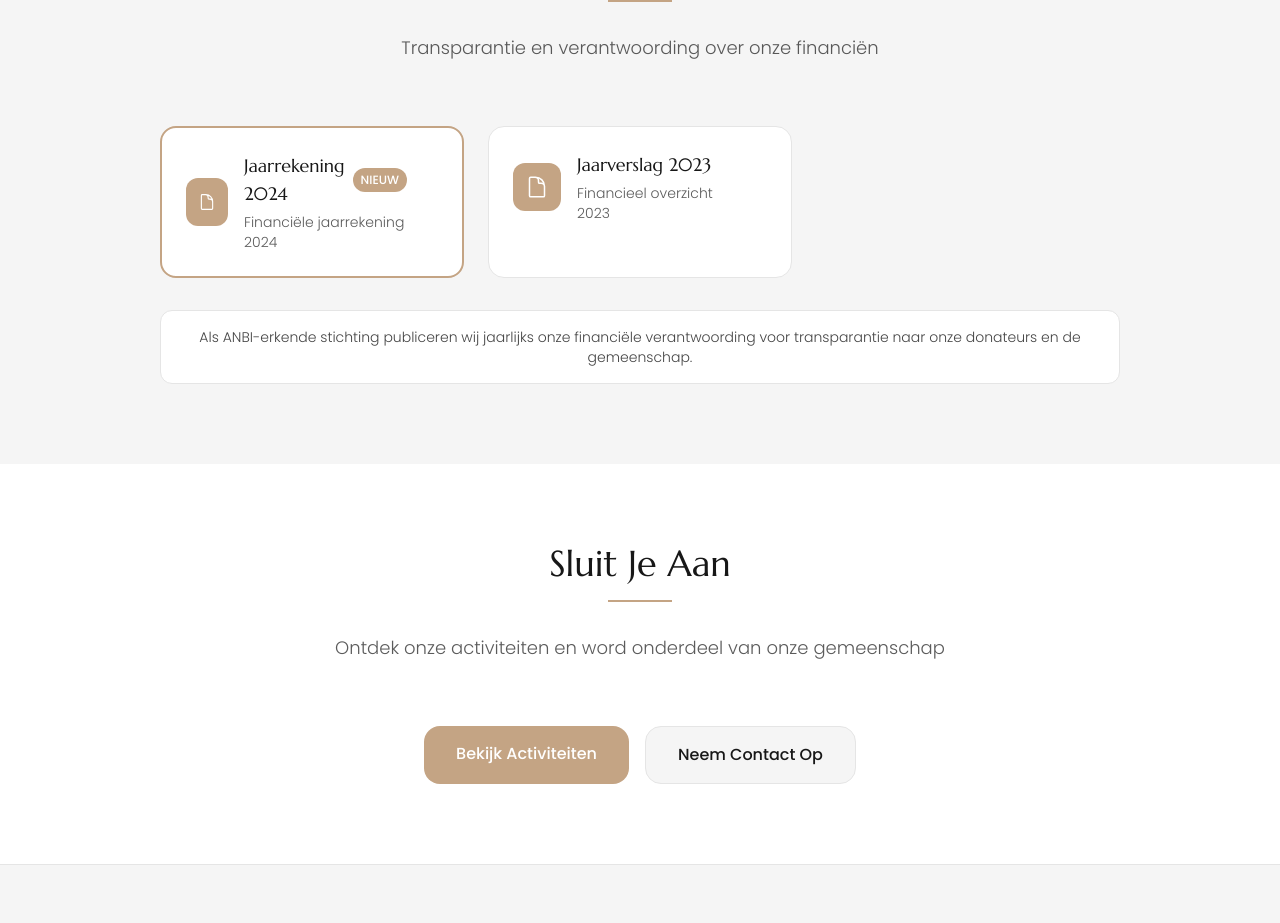
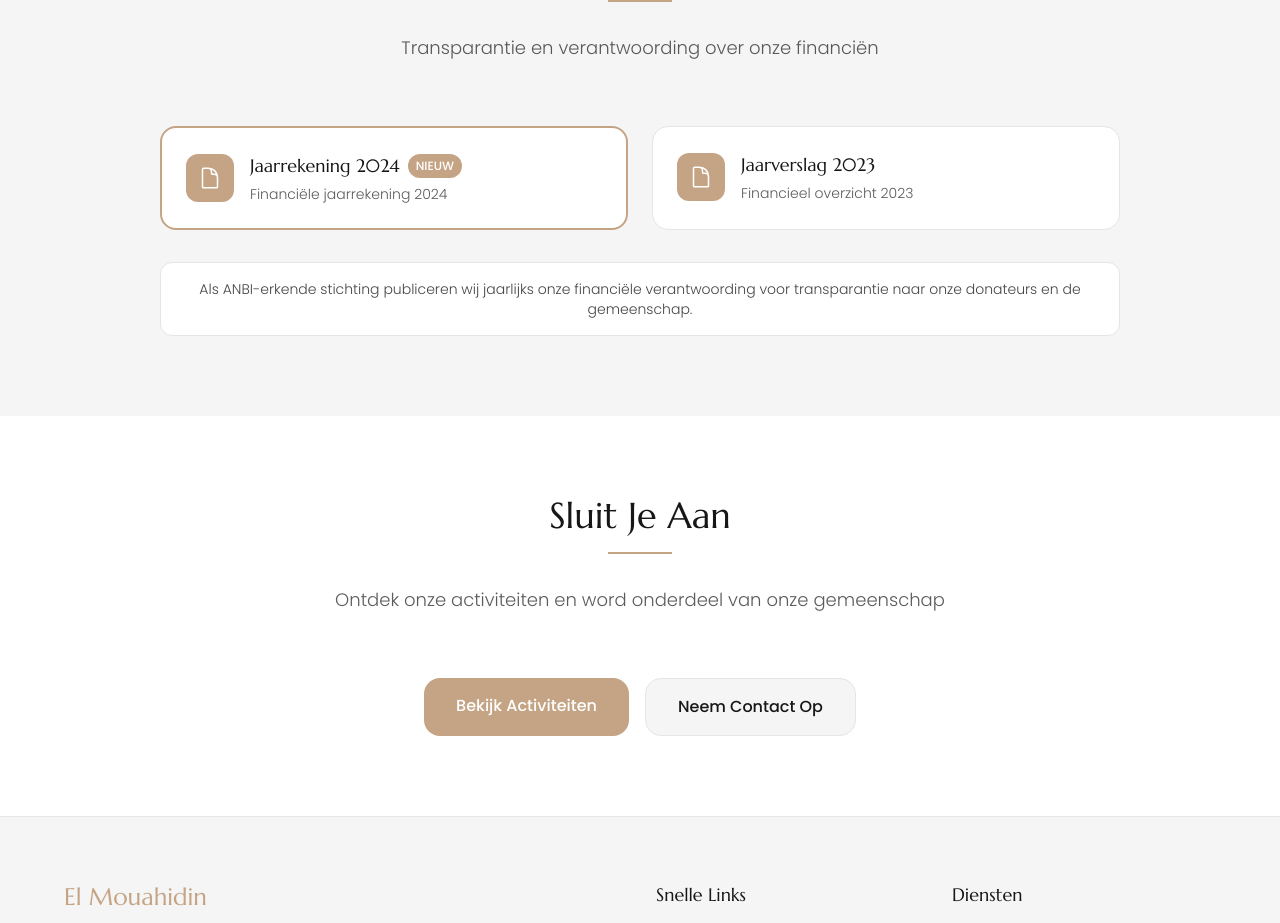
Before and after one commit to LouayCoding/elmouahidin, a Next.js app: page /onze-stichting in a window 1280 px wide. Shown: the part 1980-2903 px from the top of the page. Built offline with nearby package versions, Linux system fonts and the light colour scheme; no server answers.

Commit message:
Show only 2023 and 2024 financial reports
- Update grid layout from 3 columns back to 2 columns
- Display only Jaarrekening 2024 and Jaarverslag 2023
- Keep clean, focused presentation of recent financial documents
- Maintain ANBI transparency requirements with current reports

```diff
--- a/src/app/onze-stichting/page.tsx
+++ b/src/app/onze-stichting/page.tsx
@@ -135,7 +135,7 @@
             subtitle="Transparantie en verantwoording over onze financiën"
           />
 
-          <div className="grid grid-cols-1 sm:grid-cols-2 lg:grid-cols-3 gap-6">
+          <div className="grid grid-cols-1 sm:grid-cols-2 gap-6">
             {/* Jaarrekening 2024 - Nieuwste */}
             <a
               href="/documents/Jaarrekening 2024.pdf"
```
